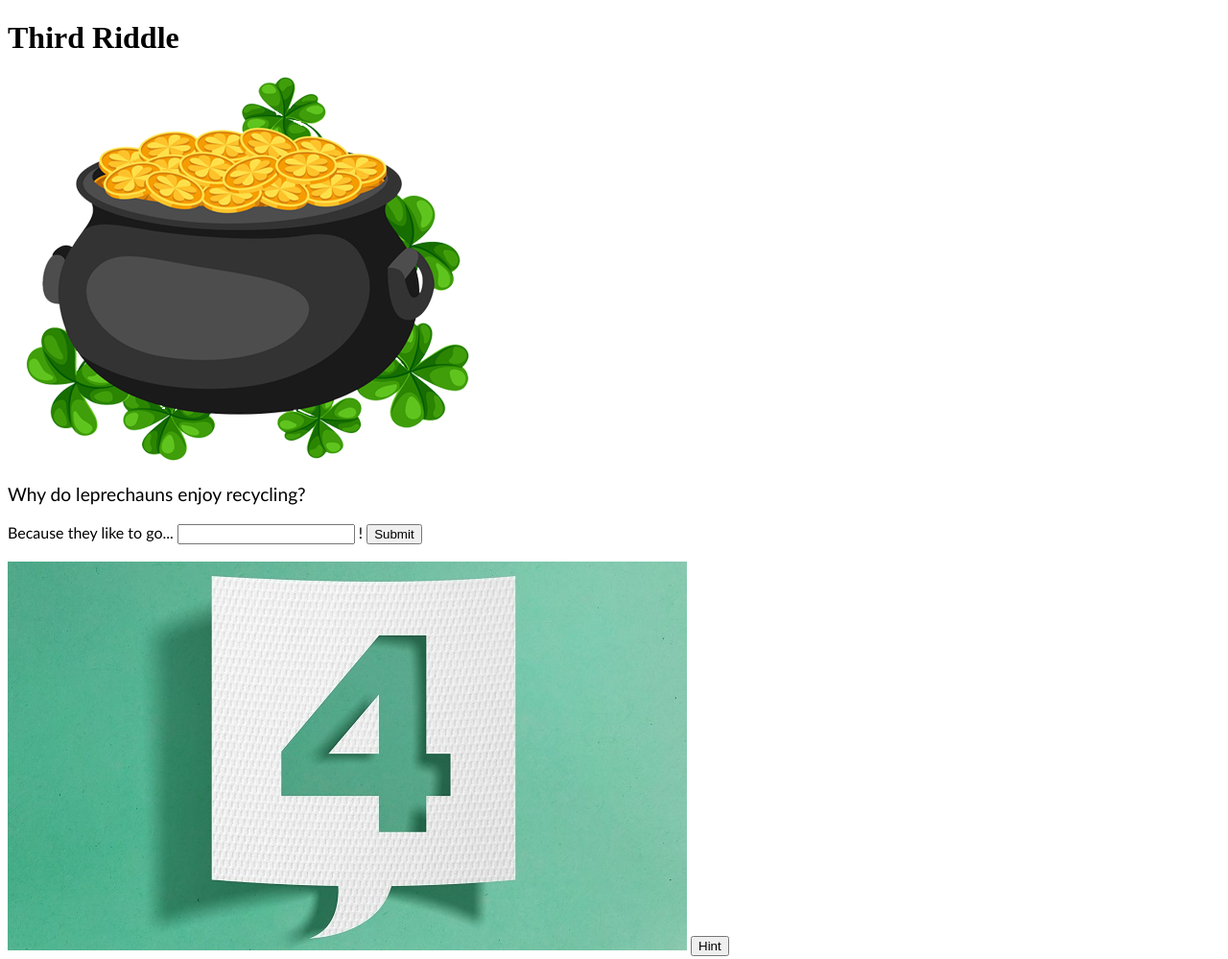
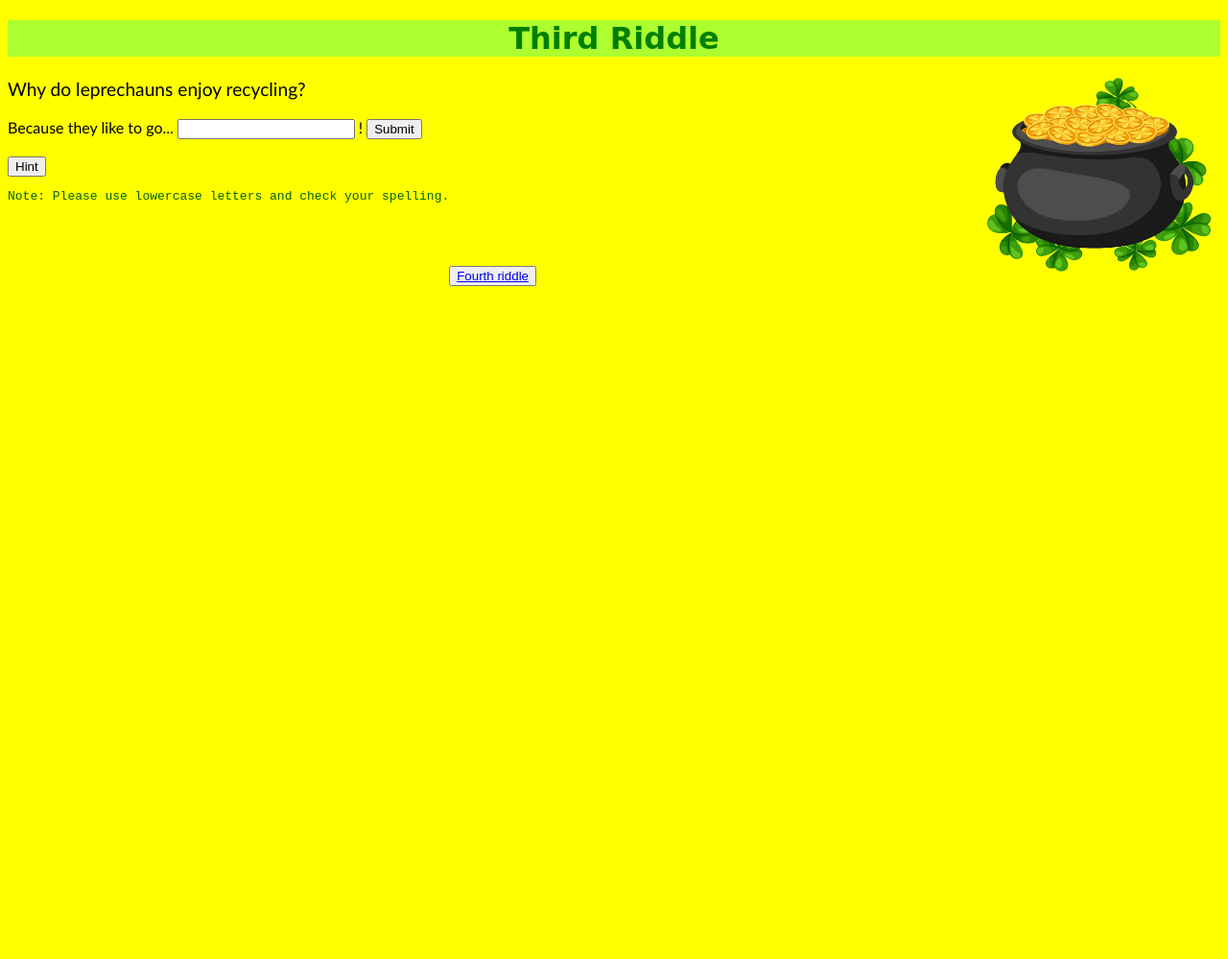
Before and after one commit to Dania-Liu/Final-Assignment-RST-2021-Page-4, a plain HTML site: page index.html in a window 1280 px wide. Shown: the top 999 px of the page at 96% size. After the commit the page ends 800 px from the top, so only its background shows below. Drawn offline with Linux system fonts and the light colour scheme.

Commit message:
Fixed CSS

```diff
--- a/style.css
+++ b/style.css
@@ -1,20 +1,20 @@
-#yellowBackground {
+#yellow-background {
   background-color: yellow;
 }
 
-#thirdPicture {
+#third-picture {
   display: none;
   height: 25%;
   width: 25%;
 }
 
-#thirdGold {
+#third-gold {
   height: 20%;
   width: 20%;
   float: right;
 }
 
-#greenHeading {
+#green-heading {
   text-align: center;
   font-family: cursive;
   color: green;
@@ -41,7 +41,7 @@
   text-align: center;
 }
 
-#thirdRiddle {
+#third-riddle {
   background-color: yellow;
   color: green;
 }
```
